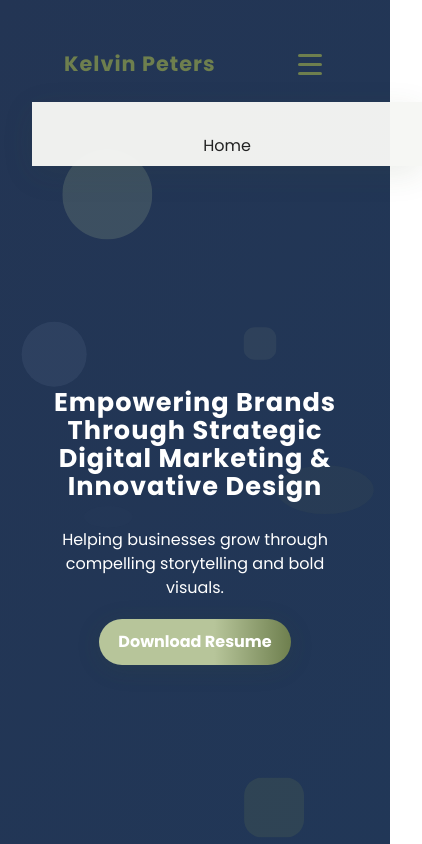
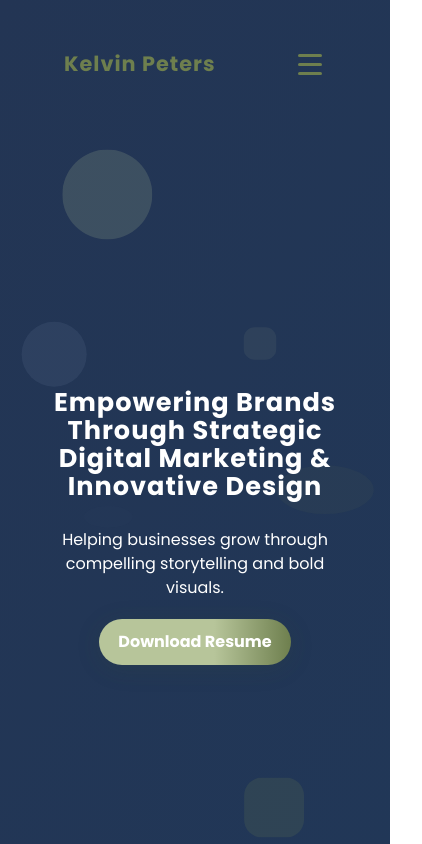
Before and after one commit to kelvinpet/Portfolio, a React (Vite) app in the folder portfolio/: page / in a window 390 px wide. Shown: the top 844 px of the page, 422 px wide, since content can reach past the window. Built offline with nearby package versions, Linux system fonts and the light colour scheme.

Commit message:
Improve mobile navbar dropdown overlay and style

```diff
--- a/portfolio/src/components/Navbar.jsx
+++ b/portfolio/src/components/Navbar.jsx
@@ -39,14 +39,16 @@ const NavLinks = styled.div`
     left: 0;
     width: 100vw;
     background: rgba(246, 247, 244, 0.97);
+    backdrop-filter: blur(8px);
     flex-direction: column;
     align-items: center;
     gap: 1.5rem;
-    padding: 2rem 0;
-    transition: max-height 0.3s;
+    padding: ${({ open }) => (open ? '2rem 0' : '0')};
+    transition: max-height 0.3s, padding 0.3s;
     max-height: ${({ open }) => (open ? '400px' : '0')};
     overflow: hidden;
-    box-shadow: 0 8px 32px rgba(60,80,40,0.10);
+    box-shadow: 0 8px 32px rgba(60,80,40,0.18);
+    z-index: 1200;
   }
 `;
 
```
